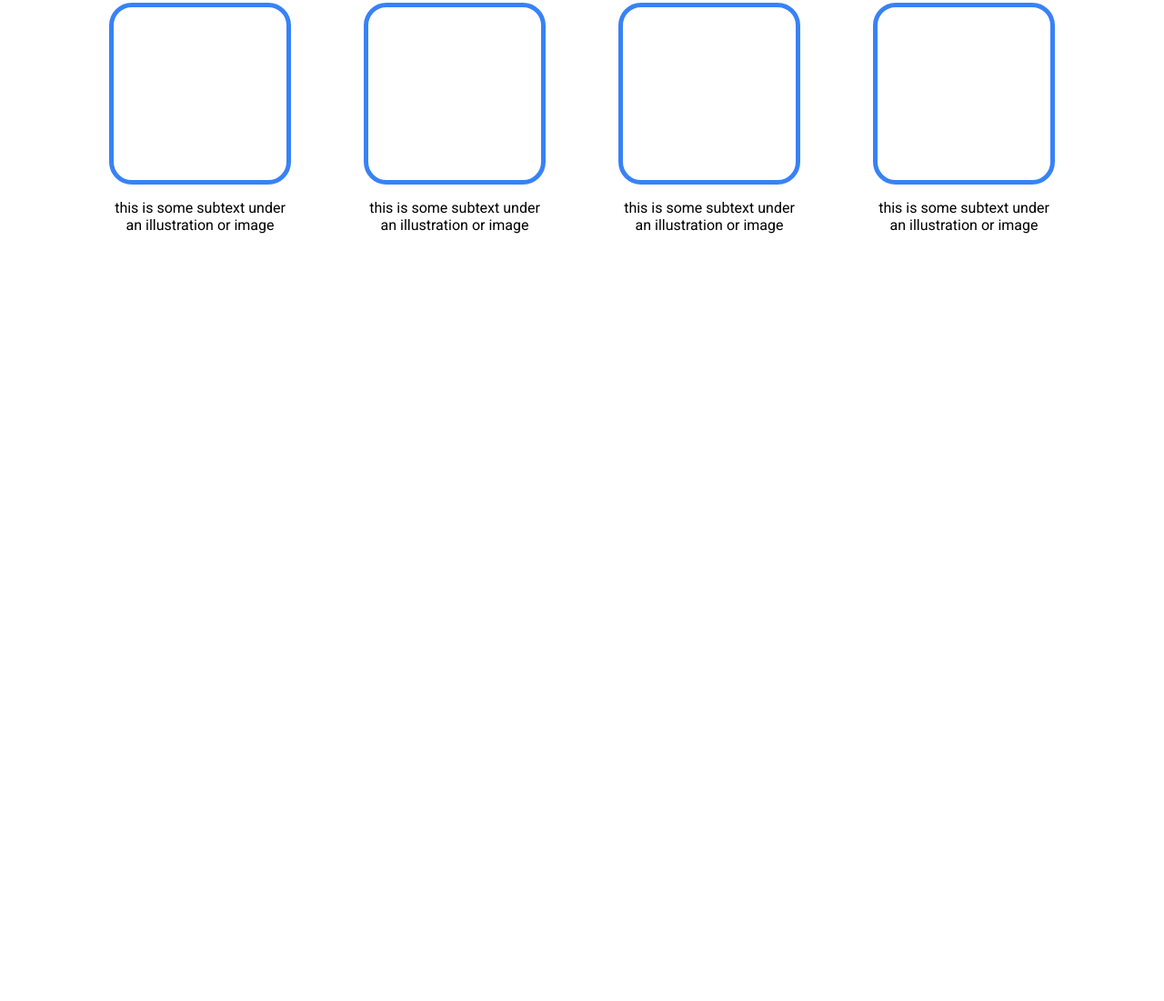
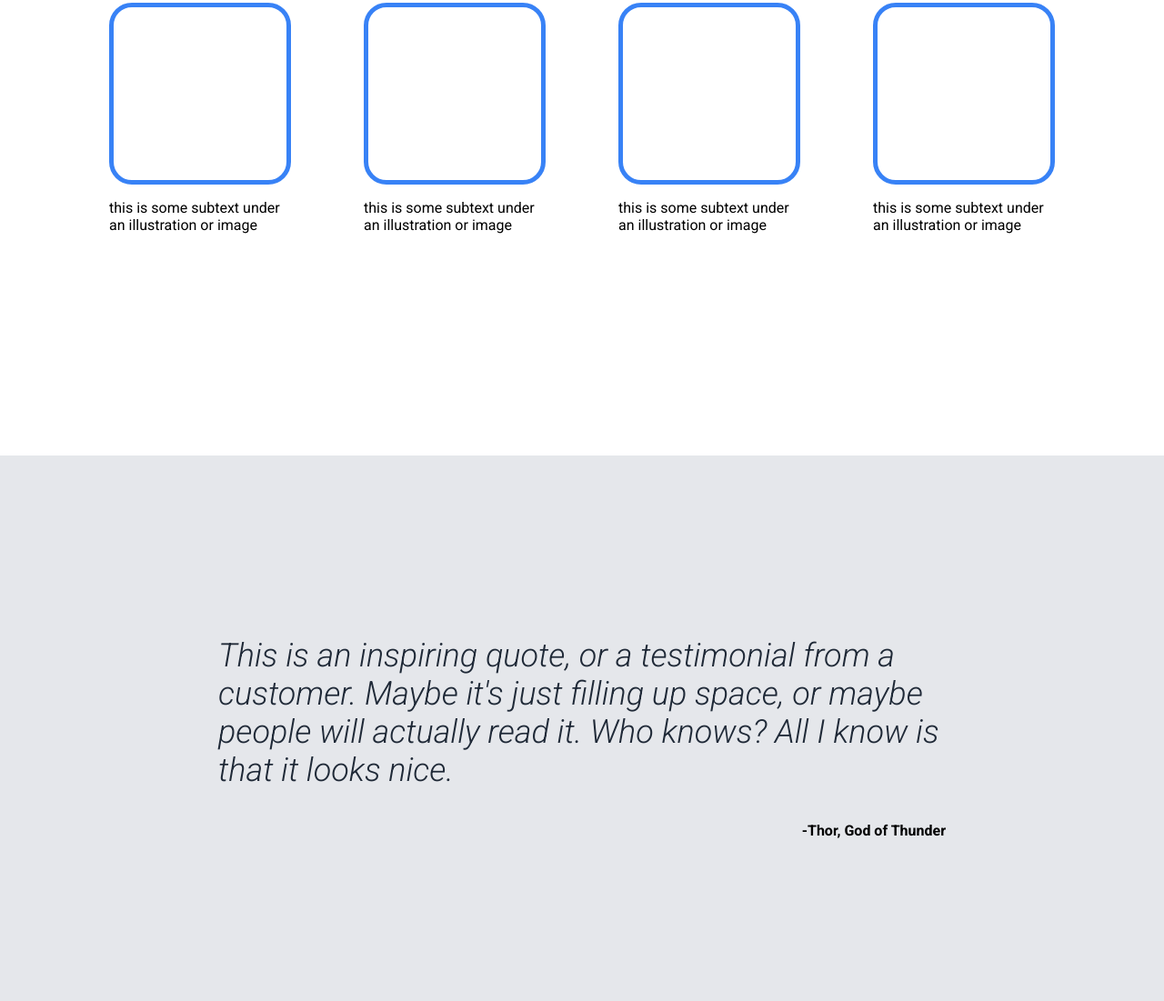
Before and after one commit to cipriann122/odin-landing-page, a plain HTML site: page index.html in a window 1280 px wide. Shown: the part 759-1860 px from the top of the page at 91% size. Before the commit the page ends 1260 px from the top, so only its background shows below. Drawn offline with Linux system fonts and the light colour scheme.

Commit message:
Create third section

```diff
--- a/index.html
+++ b/index.html
@@ -52,5 +52,17 @@
         </div>
       </div>
     </div>
+    <div class="third-section">
+      <div class="middle-content">
+        <p style="font-size: 36px; font-style: italic; color: #1f2937">
+          This is an inspiring quote, or a testimonial from a customer. Maybe
+          it's just filling up space, or maybe people will actually read it. Who
+          knows? All I know is that it looks nice.
+        </p>
+        <p style="font-weight: 700; display: flex; justify-content: flex-end">
+          -Thor, God of Thunder
+        </p>
+      </div>
+    </div>
   </body>
 </html>
--- a/style.css
+++ b/style.css
@@ -1,5 +1,4 @@
-@import url("https://fonts.googleapis.com/css2?family=Roboto:wght@400;700;900&display=swap");
-
+@import url("https://fonts.googleapis.com/css2?family=Roboto:ital,wght@0,400;0,700;0,900;1,300&display=swap");
 body {
   font-family: Roboto, sans-serif;
   height: 100%;
@@ -40,7 +39,7 @@ button.top-button {
   font-weight: 600;
 }
 
-p {
+p.box {
   text-align: center;
 }
 
@@ -128,3 +127,15 @@ p {
   align-items: center;
   width: 200px;
 }
+
+.third-section {
+  height: 600px;
+  background-color: #e5e7eb;
+  display: flex;
+  align-items: center;
+  justify-content: center;
+}
+
+.middle-content {
+  width: 800px;
+}
```
